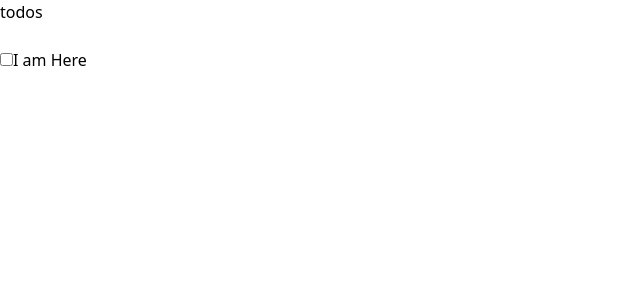
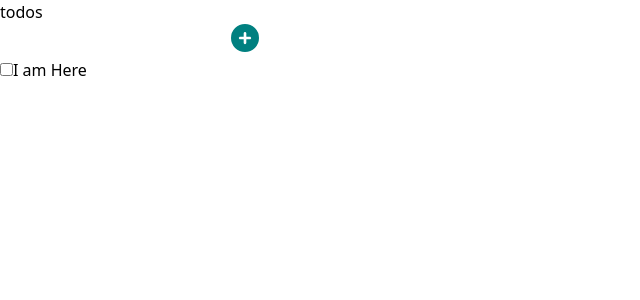
Before and after one commit to InshutiSouvede/todo-context-api, a React (Vite) app: page / in a window 1280 px wide. Shown: the top 300 px of the page, without its empty margins (0-640 px from the left). Built offline with nearby package versions, Linux system fonts and the light colour scheme.

Commit message:
Add submit button

```diff
--- a/src/App.jsx
+++ b/src/App.jsx
@@ -1,15 +1,18 @@
 import { nanoid } from 'nanoid'
 import './App.css'
+
 import TodoItem from './components/TodoItem'
 
 function App() {
-
-
   return (
     <div className='p-10 m-auto max-w-screen-lg'>
       <h1 className=' text-[100px] text-center text-gray-300'>todos</h1>
       <form action="#" className='relative '>
         <input type="text" className='shadow-gray-400 shadow-md py-2 px-5 w-full text-gray-500 text-xl rounded-3xl' />
+
+        <button className='absolute top-2 right-5'><img src="./circlePlus.svg" alt="add" /></button>
+
+
       </form>
       <ul className='py-2 px-5'>
       <TodoItem name="" id={nanoid()} description="I am Here"/>
```
Also changed, not shown: public/circlePlus.svg (added).
